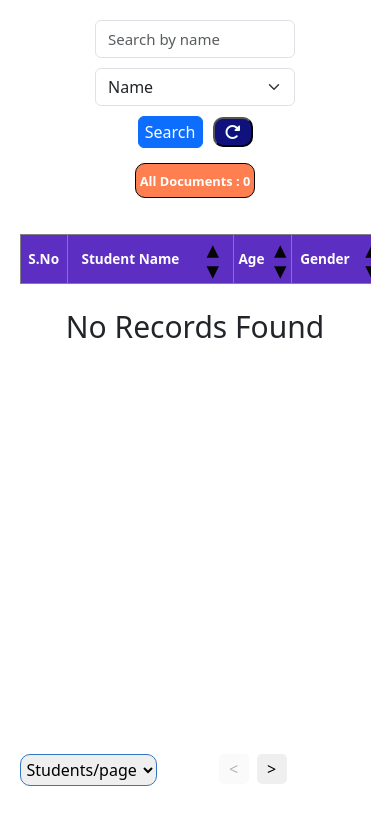
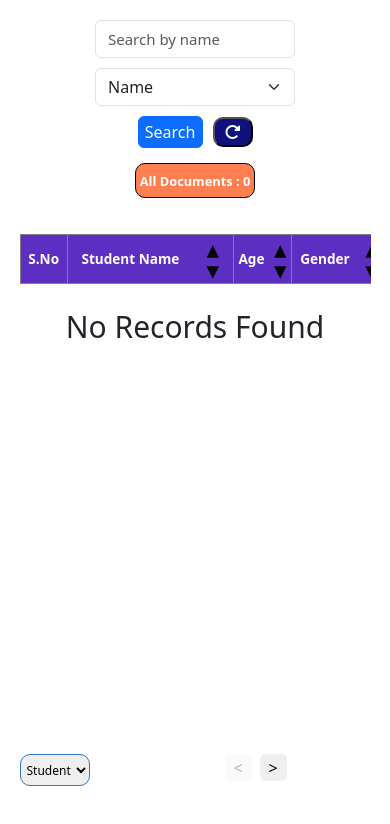
Before and after one commit to Anif07/sorting-pagination-JS-Hard-level-proj, a plain HTML site: page index.html in a window 390 px wide. Both pictures are taken after typing "Sample" into the empty fields and a click on the button 232 px from the left and 132 px from the top of the page. Drawn offline with nearby package versions, Linux system fonts and the light colour scheme; no server answers.

Commit message:
media queries

```diff
--- a/index.css
+++ b/index.css
@@ -145,7 +145,7 @@ td {
   border-radius: 45px;
   animation: loading;
   animation-duration: 4s;
-  animation-delay: -1sec;
+  animation-delay: -1s;
   animation-iteration-count: infinite;
   animation-timing-function: linear;
 }
@@ -327,4 +327,23 @@ td {
     font-size: 0.8rem;
     justify-self: center;
   }
+  #noOfStudents {
+    width: 70px;
+    height: 32px;
+    border: 1px solid rgb(53, 118, 193);
+    border-radius: 10px;
+    padding: 3px 2px;
+    font-size: 12px;
+  }
+  #pageBtn {
+    width: 27px;
+    height: 27px;
+    border-radius: 5px;
+    /* border: 1px solid gray; */
+    border: transparent;
+    display: flex;
+    justify-content: center;
+    align-items: center;
+    margin: 0 4px;
+  }
 }
```
